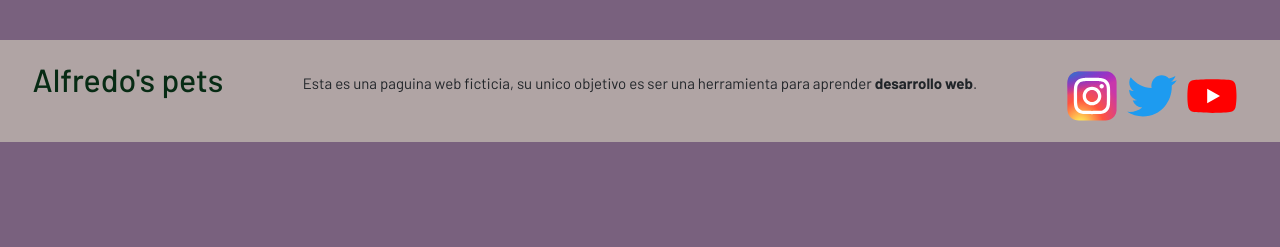
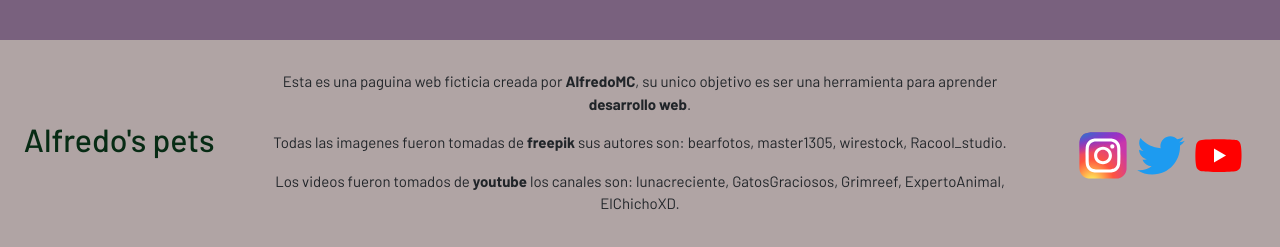
Before and after one commit to AlfredoMc95/PF-MartinezAlfredo, a website: page index.html in a window 1280 px wide. Shown: the part 1239-1486 px from the top of the page. Before the commit the page ends 1381 px from the top, so only its background shows below. Drawn offline with nearby package versions, Linux system fonts and the light colour scheme.

Commit message:
Footer autores

```diff
--- a/index.html
+++ b/index.html
@@ -1,5 +1,5 @@
 <!DOCTYPE html>
-<html lang="en">
+<html lang="es">
 
 <head>
     <meta charset="UTF-8">
@@ -129,8 +129,17 @@
         </div>
         <div class="footer__middle">
             <p>
-                Esta es una paguina web ficticia, su unico objetivo es ser una herramienta para aprender
+                Esta es una paguina web ficticia creada por <b>AlfredoMC</b>, su unico objetivo es ser una
+                herramienta para aprender
                 <b>desarrollo web</b>.
+            </p>
+            <p>
+                Todas las imagenes fueron tomadas de <b>freepik</b> sus autores son:
+                bearfotos, master1305, wirestock, Racool_studio.
+            </p>
+            <p>
+                Los videos fueron tomados de <b>youtube</b> los canales son:
+                lunacreciente, GatosGraciosos, Grimreef, ExpertoAnimal, ElChichoXD.
             </p>
         </div>
         <div class="footer__right">
```
Also changed, not shown: pages/album.html (+11 -2 lines), pages/contacto.html (+11 -2 lines), pages/galeria.html (+11 -2 lines), pages/video.html (+11 -2 lines).
